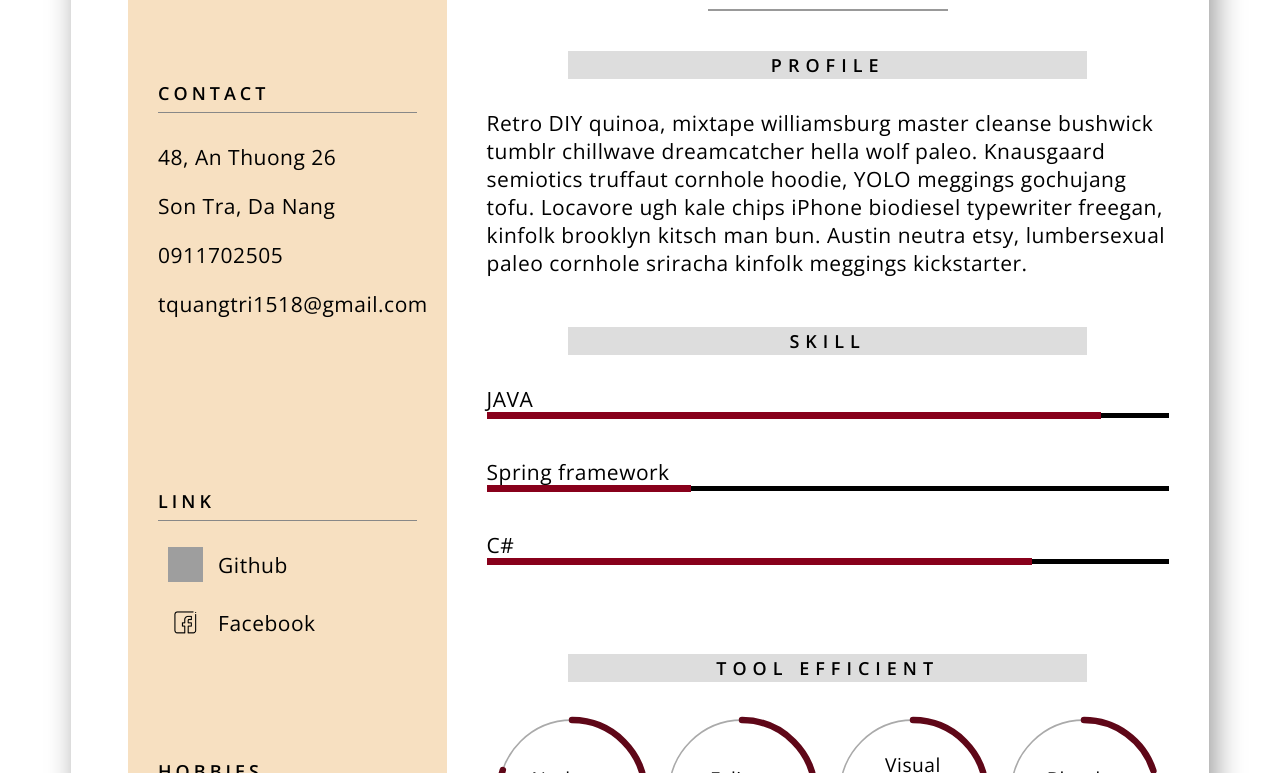
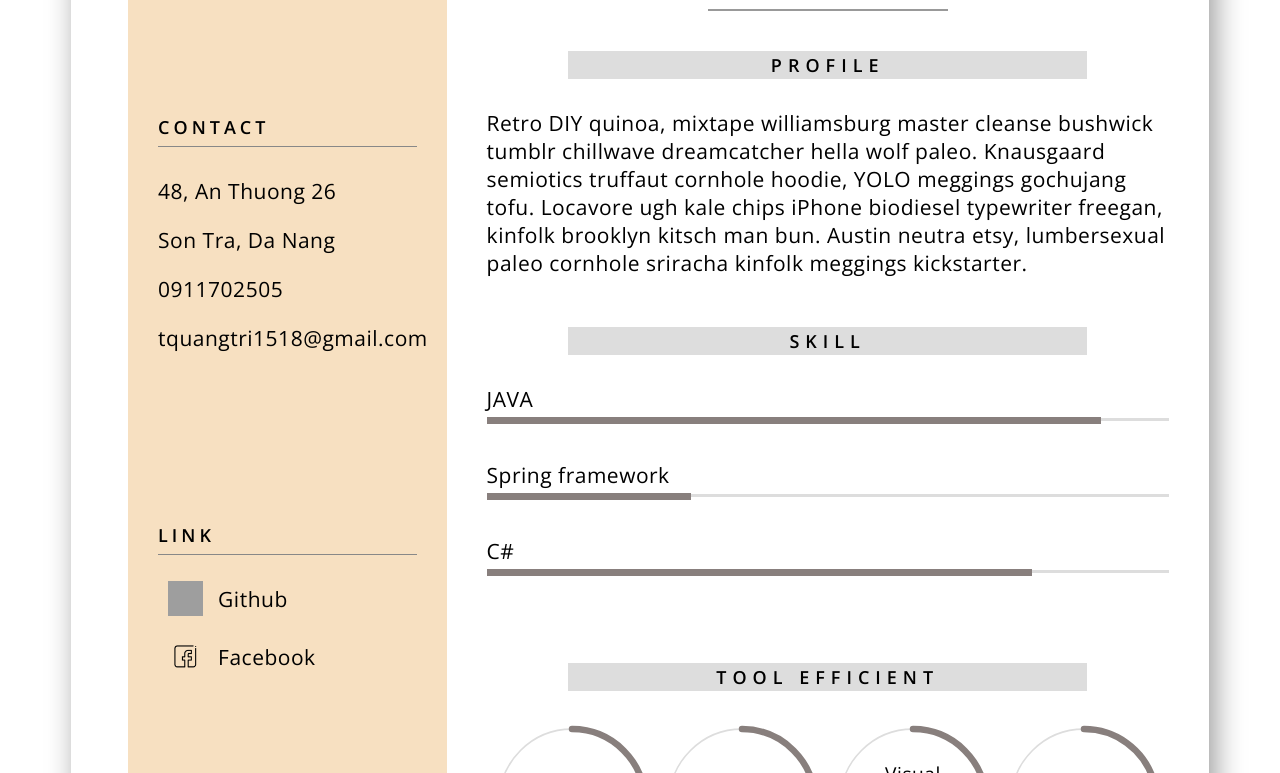
Before and after one commit to tquangtri/dn_202206_java_CV_Example_TranQuangTri, a plain HTML site: page index.html in a window 1280 px wide. Shown: the part 441-1214 px from the top of the page. Drawn offline with nearby package versions, Linux system fonts and the light colour scheme; grey boxes are pictures that could not be loaded.

Commit message:
refining even more

```diff
--- a/style.css
+++ b/style.css
@@ -6,6 +6,9 @@
   --color-side-bar: #f7e0c1;
   --color-content-area: #ffffff;
   --color-sub-title: #dddddd;
+  --color-progress-bar-filled: #887f7d;
+  --color-progress-bar-filled-lightUp: #9a8c83;
+  --color-progress-bar-background: #dddddd;
 }
 * {
   box-sizing: border-box;
@@ -91,7 +94,7 @@ body {
 .mugshot-area > img {
   border-radius: 50%;
   width: 100%;
-  height: 220;
+  height: auto;
 }
 
 .name-area{
@@ -248,13 +251,17 @@ h3 {
 .skill-area{
   margin-bottom: 90px;
 }
+.skill-area > span{
+  margin-bottom: 5px;
+}
 
 .sb-skeleton {
   position: relative;
   flex: 1 0 auto;
-  height: 5px;
+  height: 3px;
+  margin-top: 5px;
   margin-bottom: 40px;
-  background-color: black;
+  background-color: var(--color-progress-bar-background);
 }
 .sb-skeleton > .skillbar {
   position: absolute;
@@ -262,7 +269,7 @@ h3 {
   top: -1px;
   width: var(--pgbar-length);
   height: 7px;
-  background-color: #88001b;
+  background-color: var(--color-progress-bar-filled);
 }
 
 .timeline-block {
@@ -339,11 +346,11 @@ ul{
 }
 .tool-list > li > svg > circle {
   stroke-width: 1px;
-  stroke: #AAA;
+  stroke: var(--color-progress-bar-background);
 }
 .tool-list > li > svg > circle.cbar {
   stroke-width: 4px;
-  stroke: #5f0718;
+  stroke: var(--color-progress-bar-filled);
   stroke-linecap: round;
   stroke-dashoffset: calc(var(--MATH-PI) * 45 * 2 * (1 - var(--percent)));
   stroke-dasharray: calc(var(--MATH-PI) * 45 * 2 );
@@ -352,7 +359,7 @@ ul{
 }
 .tool-list > li:hover > svg > circle.cbar {
   stroke-width: 4px;
-  stroke: #966262;
+  stroke: var(--color-progress-bar-filled-lightUp);
 }
 .tool-list > li > .tool-name,
 .tool-list > li > .tool-exp {
```
